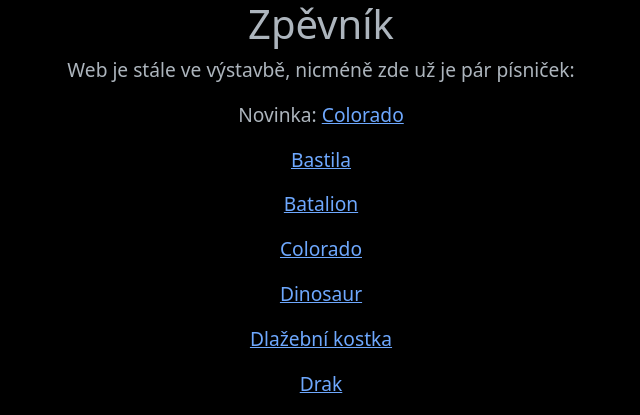
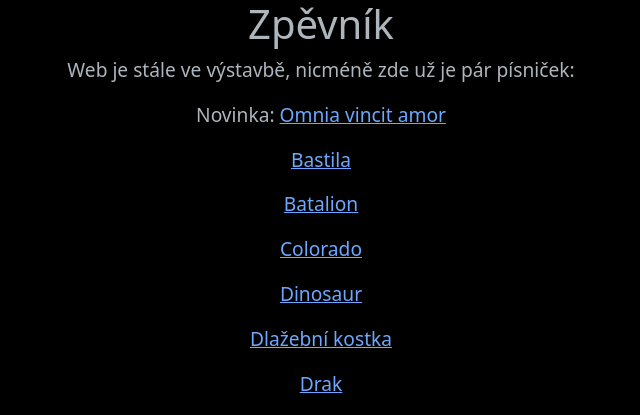
Before and after one commit to filip2cz/zpevnik.fkomarek.eu, a PHP site: page / in a window 1280 px wide. Shown: the top 415 px of the page, without its empty margins (319-959 px from the left). Run offline with PHP 8.4, Linux system fonts and the light colour scheme.

Commit message:
EDIT: novinka: Omnia vincit amor

```diff
--- a/index.php
+++ b/index.php
@@ -82,7 +82,7 @@ usort($songs, function($a, $b) {
         <p class="center">Web je stále ve výstavbě, nicméně zde už je pár písniček:</p>
 
         <p class="center">
-            Novinka: <a href="colorado/">Colorado</a>
+            Novinka: <a href="omnia-vincit-amor/">Omnia vincit amor</a>
         </p>
 
         <ul>
```
